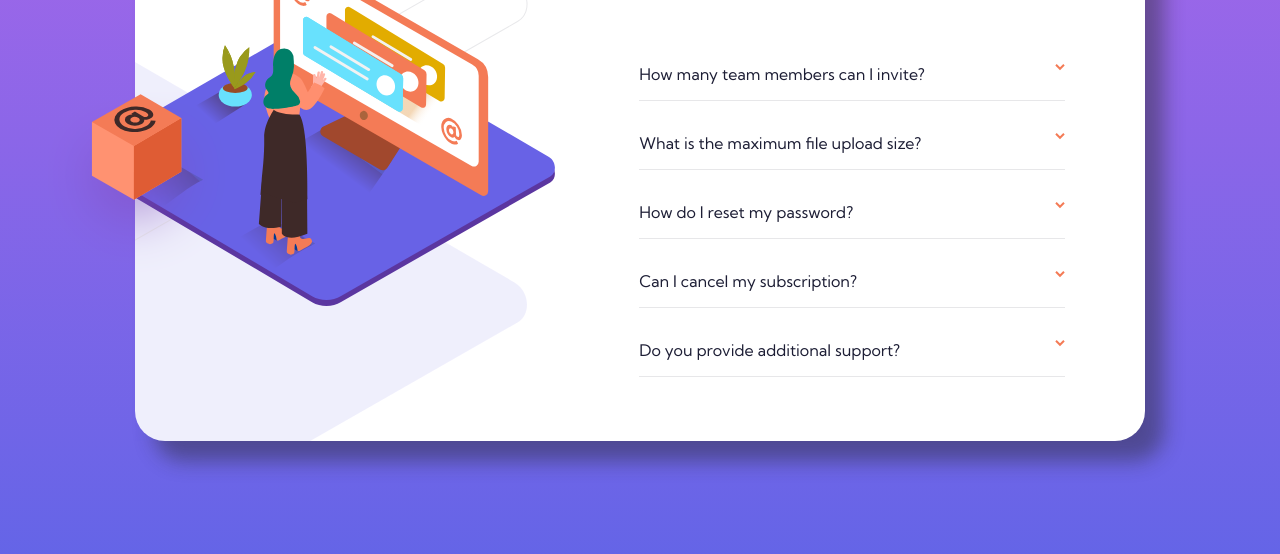
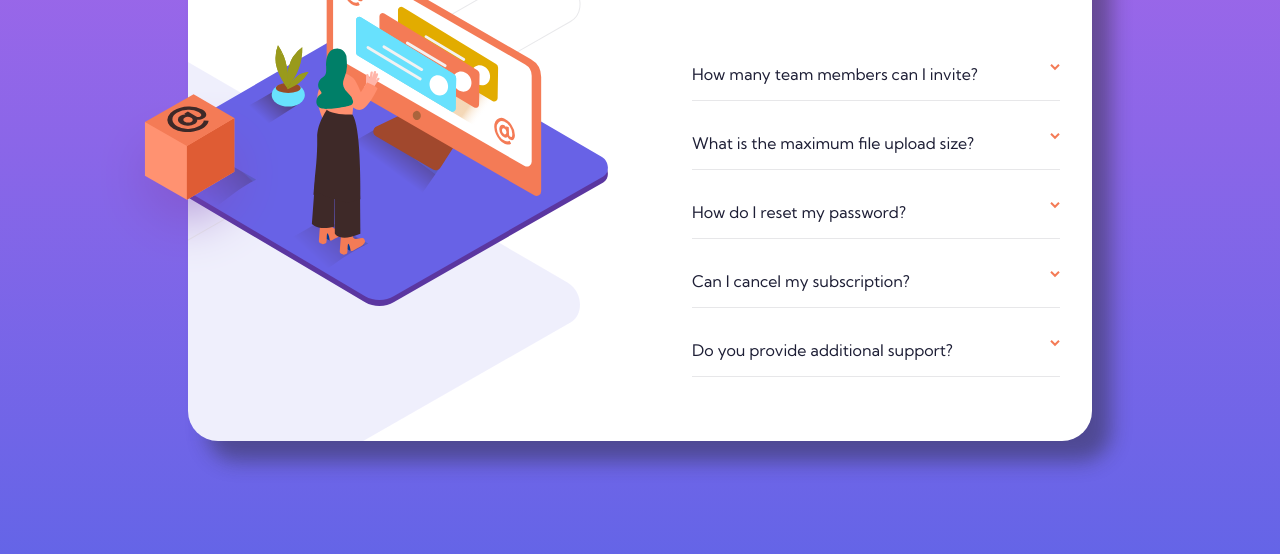
Before and after one commit to Pascale-Cheddar/faq-accordion-card-component, a plain HTML site: page index.html in a window 1280 px wide. Shown: the part 246-800 px from the top of the page. Drawn offline with Linux system fonts and the light colour scheme.

Commit message:
update style

```diff
--- a/style.css
+++ b/style.css
@@ -48,7 +48,6 @@ p {
 }
 
 .card {
-  min-width: 25rem;
   display: flex;
   flex-direction: column;
   position: relative;
@@ -74,6 +73,7 @@ p {
 }
 .faq-accordion {
   padding: 0 2rem 3rem;
+  width: 24rem;
 }
 
 #accordion li {
@@ -148,8 +148,8 @@ for our divs when the buttons are clicked. */
     overflow: visible;
   }
   .faq-accordion {
-    padding-right: 5rem;
-    width: 42vw;
+    padding-right: 2rem;
+    width: 27rem;
   }
 
   .faq-title {
```
